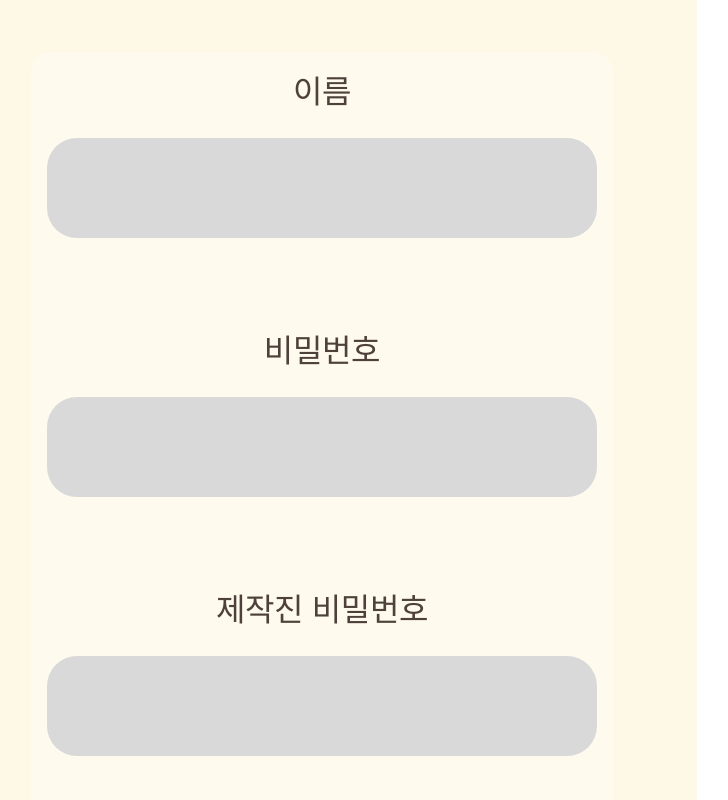
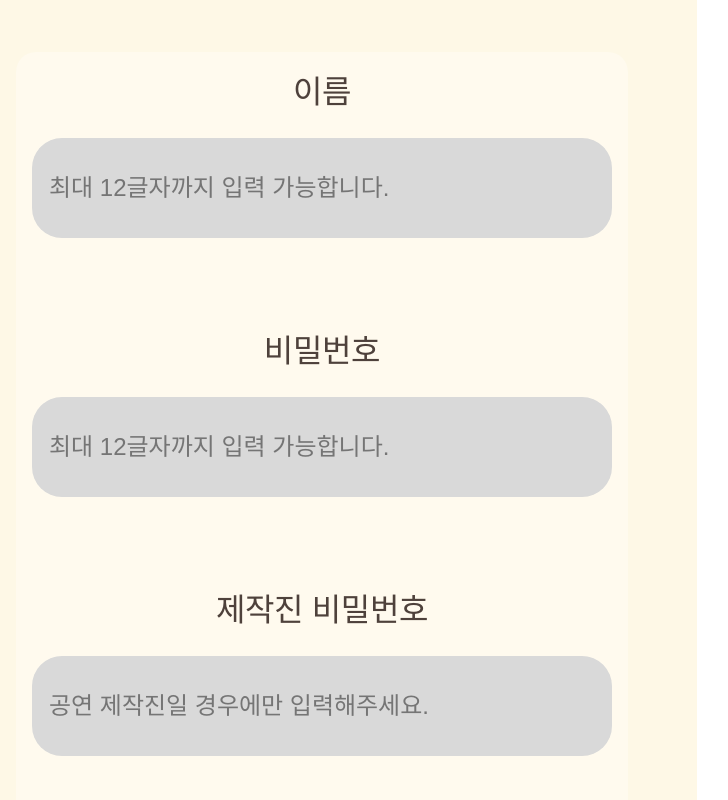
Before and after one commit to devBuzz142/numanku-fe, a React (Create React App) app: page /view/login in a window 1280 px wide. Shown: the part 360-1160 px from the top of the page, without its empty margins (53-781 px from the left). Built offline with nearby package versions, Linux system fonts and the light colour scheme; no server answers; a web font is replaced by a local one.

Commit message:
feat: 로그인 페이지 수정

```diff
--- a/src/pages/ViewLoginPage/ViewLoginPage.jsx
+++ b/src/pages/ViewLoginPage/ViewLoginPage.jsx
@@ -17,23 +17,40 @@ const ViewLoginPage = () => {
 
   const handleLoginChange = (e) => {
     let { id, value } = e.target;
+
     setLogin({
       ...login,
       [id]: value,
     });
   };
 
+  const handleLoginClick = () => {
+    if (login.name === ' ' || login.password === ' ') {
+      alert('이름과 비밀번호를 입력해주세요.');
+
+      return;
+    }
+
+    if (login.name.length > 12 || login.password.length > 12) {
+      alert('이름과 비밀번호는 최대 12글자까지 입력 가능합니다.');
+
+      return;
+    }
+
+    navigate('/view');
+  };
+
   return (
     <S.ViewLoginPageContainer>
       <S.HeaderContainer>
         <S.HeaderWrapper>
-          <Header width={286}>로그인</Header>
+          <Header>로그인</Header>
         </S.HeaderWrapper>
       </S.HeaderContainer>
       <S.MainContainer>
         <S.Form>
           <Input
-            width={550}
+            width={580}
             label="이름"
             type="text"
             id="name"
@@ -41,9 +58,10 @@ const ViewLoginPage = () => {
             backgroundColor={'#D9D9D9'}
             noBorder
             labelAlign="center"
+            placeholder={'최대 12글자까지 입력 가능합니다.'}
           />
           <Input
-            width={550}
+            width={580}
             label="비밀번호"
             type="text"
             id="password"
@@ -51,9 +69,10 @@ const ViewLoginPage = () => {
             backgroundColor={'#D9D9D9'}
             noBorder
             labelAlign="center"
+            placeholder={'최대 12글자까지 입력 가능합니다.'}
           />
           <Input
-            width={550}
+            width={580}
             label="제작진 비밀번호"
             type="text"
             id="makerCode"
@@ -61,10 +80,11 @@ const ViewLoginPage = () => {
             backgroundColor={'#D9D9D9'}
             noBorder
             labelAlign="center"
+            placeholder={'공연 제작진일 경우에만 입력해주세요.'}
           />
         </S.Form>
         <S.ButtonWrapper>
-          <Button type="button" onClick={() => navigate('/view')}>
+          <Button type="button" onClick={handleLoginClick}>
             계정 생성
           </Button>
         </S.ButtonWrapper>
```
